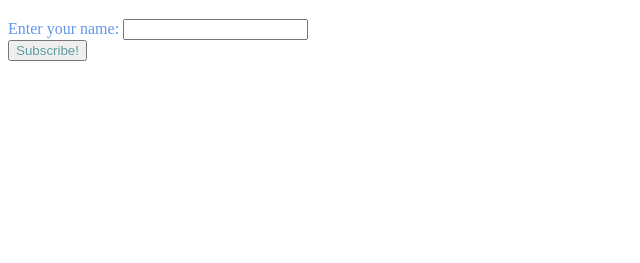
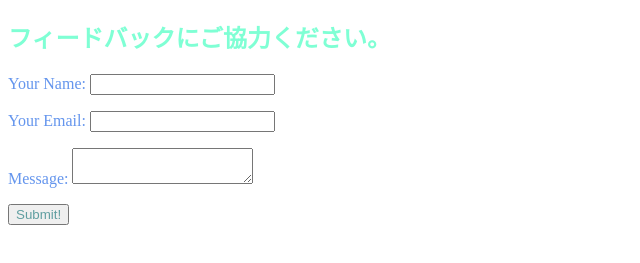
Before and after one commit to SOTA-HIGAKI/my_page, a plain HTML site: page index.html in a window 1280 px wide. Shown: the part 61-324 px from the top of the page, without its empty margins (0-640 px from the left). Drawn offline with Linux system fonts and the light colour scheme.

Commit message:
data-netlify="true"

```diff
--- a/index.html
+++ b/index.html
@@ -11,15 +11,20 @@
 
 <body>
     <h1>Hello, World.</h1>
-    <form method="post" class="form">
-        <div class="form">
-            <label for="name">Enter your name: </label>
-            <input type="text" name="name" id="name" required>
-        </div>
-        <div class="form">
-            <input type="submit" value="Subscribe!">
-        </div>
-
+    <h2>フィードバックにご協力ください。</h2>
+    <form name="contact" method="POST" data-netlify="true">
+        <p>
+            <label>Your Name: <input type="text" name="name" /></label>
+        </p>
+        <p>
+            <label>Your Email: <input type="email" name="email" /></label>
+        </p>
+        <p>
+            <label>Message: <textarea name="message"></textarea></label>
+        </p>
+        <p>
+            <input type="submit" value="Submit!">
+        </p>
     </form>
 </body>
 
```
